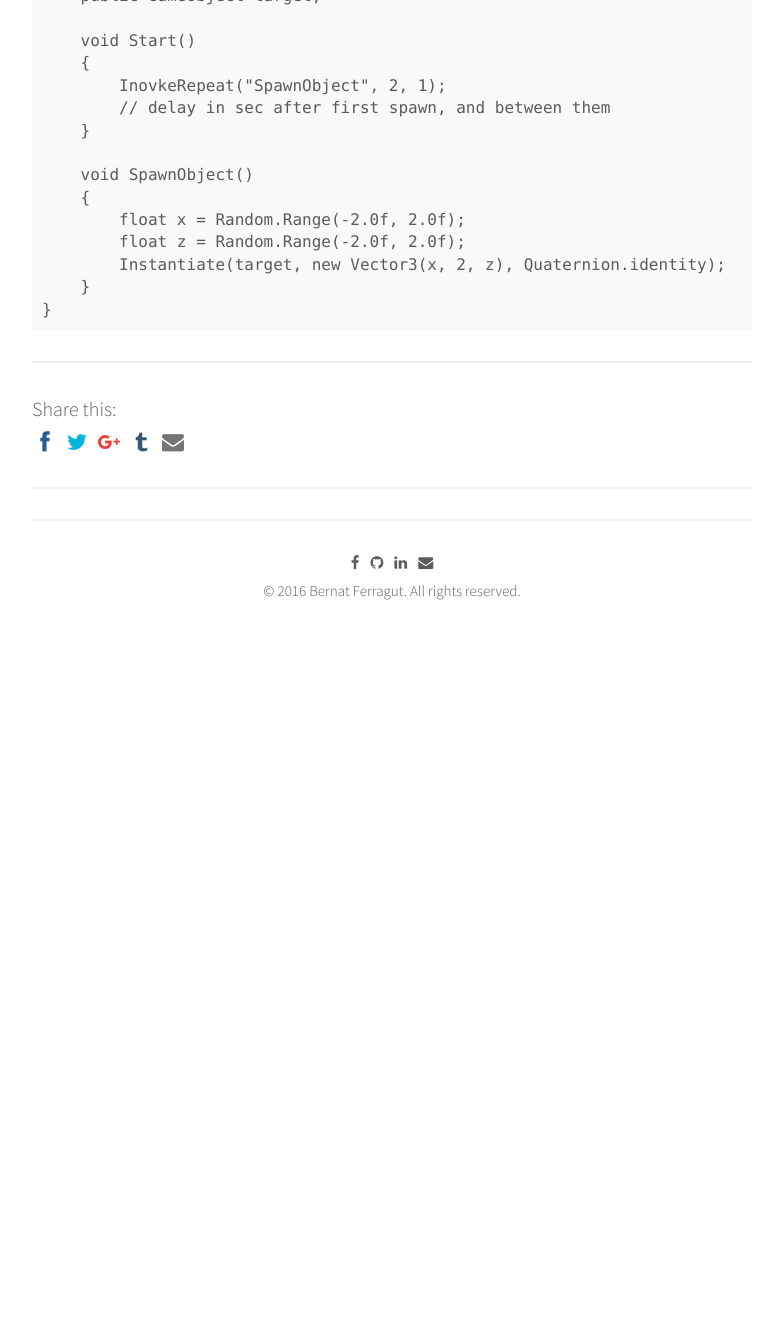
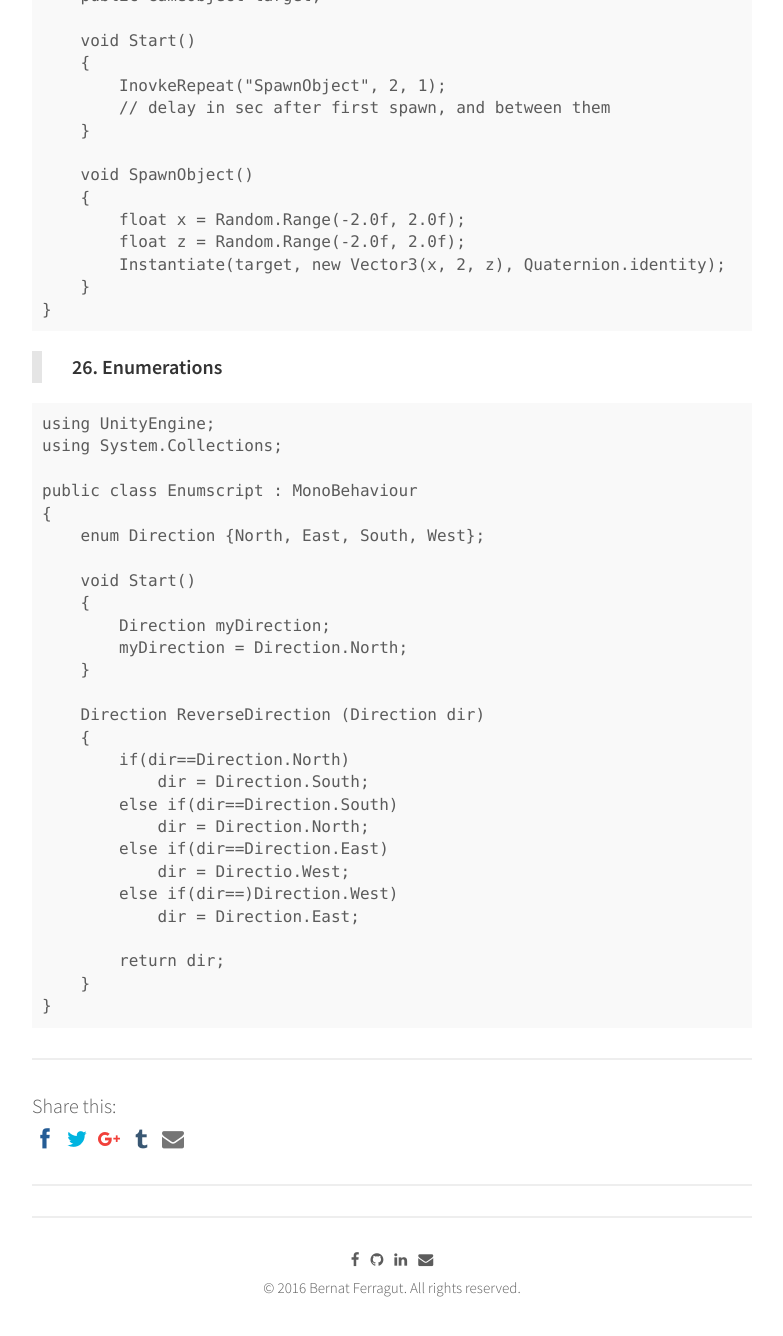
Before and after one commit to bernatferragut/FutureWeb-blog, a Jekyll site: the page built from _posts/30-11-16-VR-Scripting in Unity.md, in a window 1280 px wide and 1400 px high, scrolled down 23352 px. Shown: the top 1336 px of the window, without its empty margins (248-1031 px from the left). Built offline with Jekyll 4.4.1, drawn with Linux system fonts in a browser that asks for light colours; nearby versions of some CDN libraries; comment, search, counter and statistics services are not loaded; before the commit the page ends 24055 px from its top, so only the background shows below that.

Commit message:
Update 30-11-16-VR-Scripting in Unity.md
Enume script

````diff
--- a/_posts/30-11-16-VR-Scripting in Unity.md
+++ b/_posts/30-11-16-VR-Scripting in Unity.md
@@ -1049,3 +1049,34 @@ public class InvokeRepeating : MonoBehaviour
     }
 }
 ```
+> **26. Enumerations**
+
+```C#
+using UnityEngine;
+using System.Collections;
+
+public class Enumscript : MonoBehaviour
+{
+    enum Direction {North, East, South, West};
+
+    void Start()
+    {
+        Direction myDirection;
+        myDirection = Direction.North;
+    }
+
+    Direction ReverseDirection (Direction dir)
+    {
+        if(dir==Direction.North)
+            dir = Direction.South;
+        else if(dir==Direction.South)
+            dir = Direction.North;
+        else if(dir==Direction.East)
+            dir = Directio.West;
+        else if(dir==)Direction.West)
+            dir = Direction.East;
+
+        return dir;
+    }
+}
+```
````
